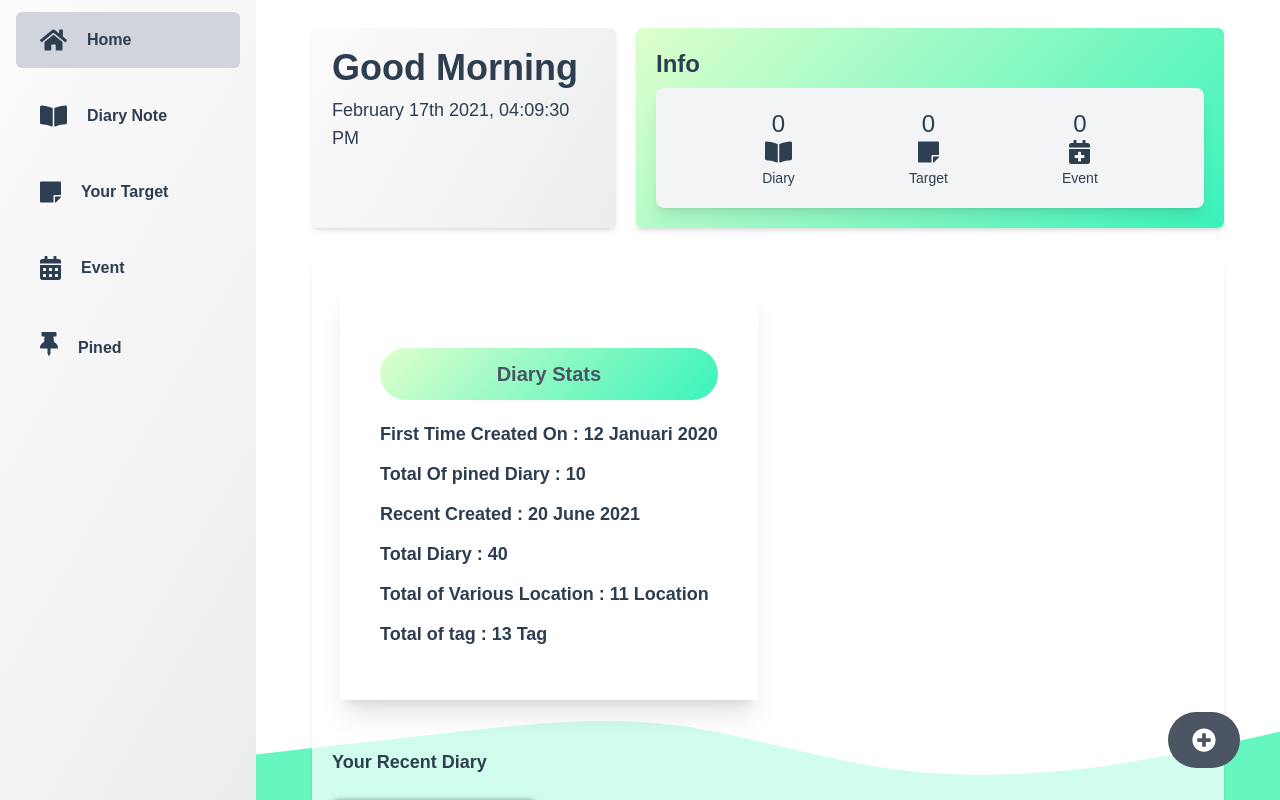
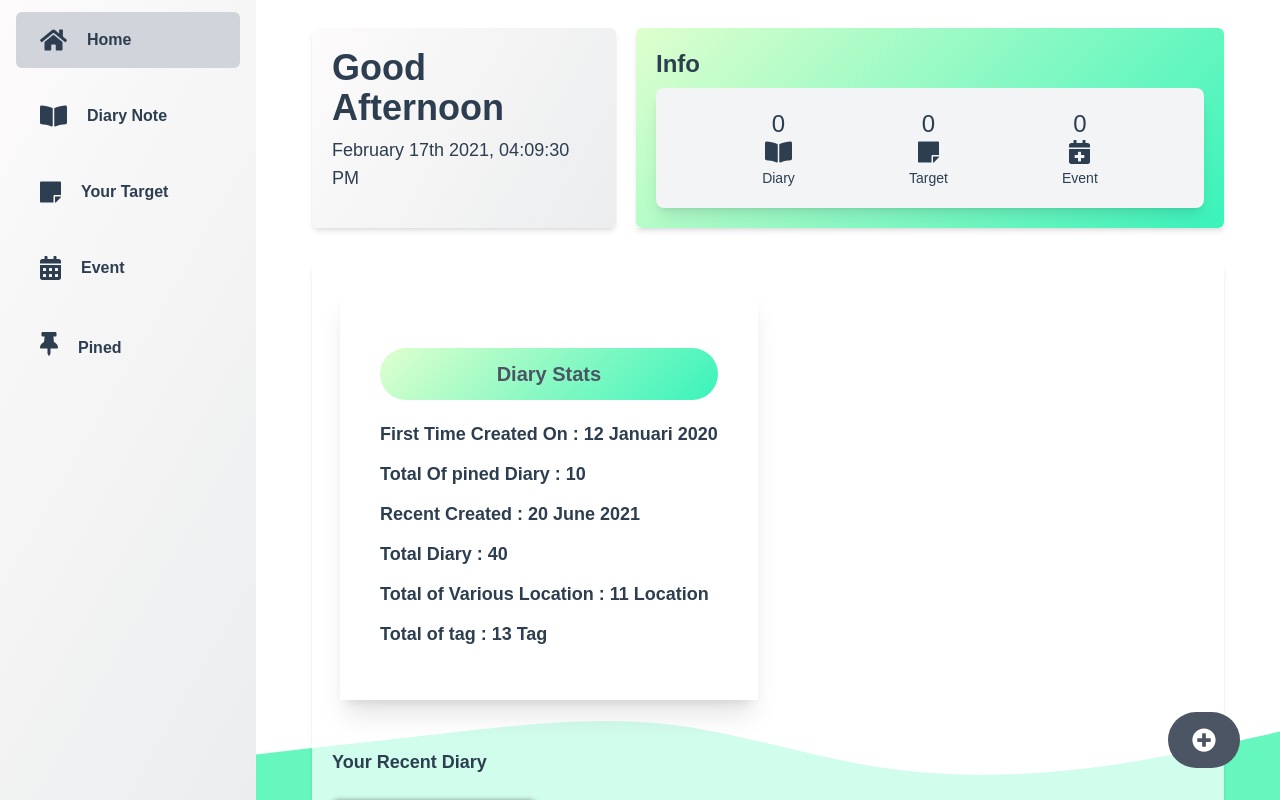
Before and after one commit to gkyla/moralize, a Vue app: page / in a window 1280 px wide. Built offline with nearby package versions, Linux system fonts and the light colour scheme; what @ckeditor/ckeditor5-vue would draw is missing.

Commit message:
fix greetingMsg not showing the right message 🛠

```diff
--- a/src/views/Home.vue
+++ b/src/views/Home.vue
@@ -245,11 +245,21 @@ export default {
 
     function calculateTime() {
       const momentHour = moment().hour();
-      return momentHour > 21
-        ? "Good Night"
-        : momentHour > 5
-        ? "Good Morning"
-        : "Good Afternoon";
+      console.log(momentHour);
+
+      if (momentHour >= 5 && momentHour <= 12) {
+        return "Good Morning";
+      }
+
+      if (momentHour >= 12 && momentHour <= 18) {
+        return "Good Afternoon";
+      }
+
+      if (momentHour >= 18 && momentHour <= 24) {
+        return "Good Evening";
+      }
+
+      return "Good Night";
     }
 
     // Update every second
```
